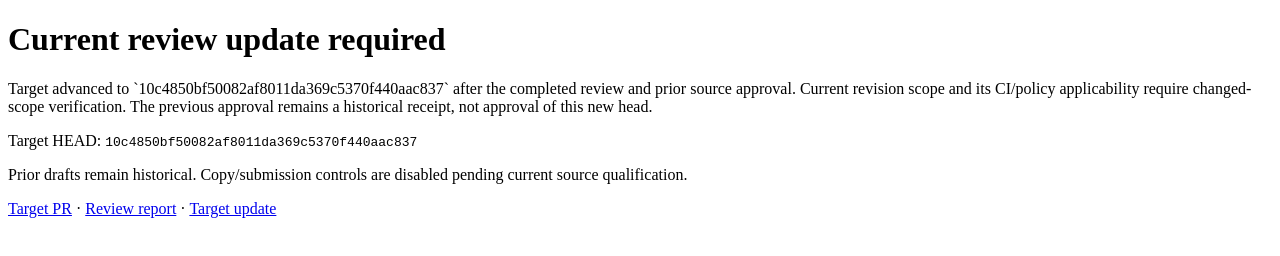
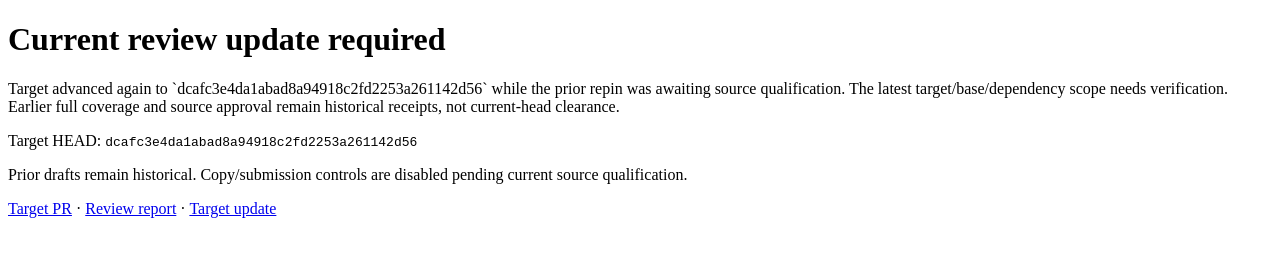
Before and after one commit to yxieca/sonic-review-reports, a plain HTML site: page docs/sonic-linkmgrd-362.html in a window 1280 px wide. Drawn offline with Linux system fonts and the light colour scheme.

Commit message:
report65 current source hold dcafc3e4

```diff
--- a/docs/sonic-linkmgrd-362.html
+++ b/docs/sonic-linkmgrd-362.html
@@ -1 +1 @@
-<!doctype html><html lang="en"><meta charset="utf-8"><meta name="viewport" content="width=device-width,initial-scale=1"><title>sonic-linkmgrd #362 — review update required</title><main><h1>Current review update required</h1><p>Target advanced to `10c4850bf50082af8011da369c5370f440aac837` after the completed review and prior source approval. Current revision scope and its CI/policy applicability require changed-scope verification. The previous approval remains a historical receipt, not approval of this new head.</p><p>Target HEAD: <code>10c4850bf50082af8011da369c5370f440aac837</code></p><p>Prior drafts remain historical. Copy/submission controls are disabled pending current source qualification.</p><p><a href="https://github.com/sonic-net/sonic-linkmgrd/pull/362">Target PR</a> · <a href="https://github.com/yxieca/sonic-review-reports/pull/65">Review report</a> · <a href="https://github.com/sonic-net/sonic-linkmgrd/pull/362">Target update</a></p></main></html>
+<!doctype html><html lang="en"><meta charset="utf-8"><meta name="viewport" content="width=device-width,initial-scale=1"><title>sonic-linkmgrd #362 — review update required</title><main><h1>Current review update required</h1><p>Target advanced again to `dcafc3e4da1abad8a94918c2fd2253a261142d56` while the prior repin was awaiting source qualification. The latest target/base/dependency scope needs verification. Earlier full coverage and source approval remain historical receipts, not current-head clearance.</p><p>Target HEAD: <code>dcafc3e4da1abad8a94918c2fd2253a261142d56</code></p><p>Prior drafts remain historical. Copy/submission controls are disabled pending current source qualification.</p><p><a href="https://github.com/sonic-net/sonic-linkmgrd/pull/362">Target PR</a> · <a href="https://github.com/yxieca/sonic-review-reports/pull/65">Review report</a> · <a href="https://github.com/sonic-net/sonic-linkmgrd/pull/362">Target update</a></p></main></html>
```
Also changed, not shown: 2 other files.
